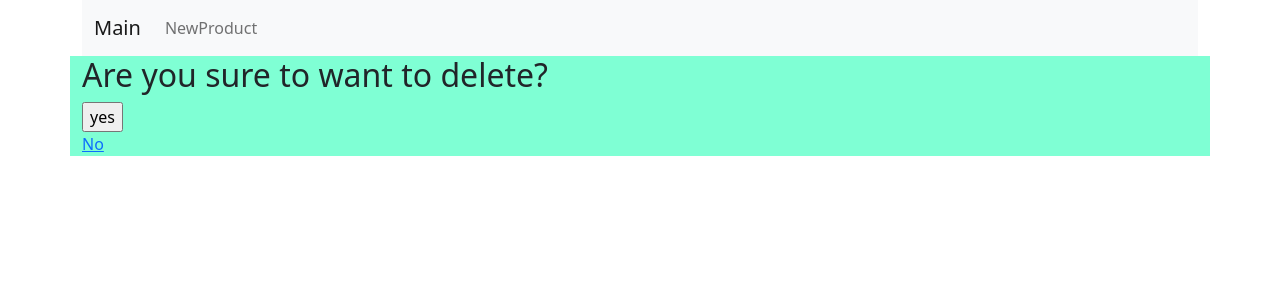
After one commit to pythonDev161221/hw_48-module, a Django app: page /delete/1 in a window 1280 px wide. The commit adds this page. Shown: the top 300 px of the page. Run offline with Django 4.2, Linux system fonts and the light colour scheme; tables that the repository leaves empty hold one stand-in row (values such as "Sample post"); some libraries are stand-ins or nearby versions.

Commit message:
create delete_product.html and respectively views and path in urls

```diff
--- /dev/null
+++ b/shop/webapp/templates/delete_product.html
@@ -0,0 +1,10 @@
+{% extends 'base.html' %}
+
+{% block content %}
+<h2>Are you sure to want to delete?</h2>
+    <form action="" method="post">
+    {% csrf_token %}
+        <input type="submit" value="yes">
+    </form>
+    <a href="{% url "index" %}">No</a>
+{% endblock %}
--- a/shop/webapp/templates/index.html
+++ b/shop/webapp/templates/index.html
@@ -13,6 +13,7 @@
 </p>
         <p>
             <a href="{% url "update_view" product.id %}">Update</a>
+            <a href="{% url "delete_view" product.pk %}">Delete</a>
         </p>
     {% endif %}
 {% endfor %}
--- a/shop/webapp/urls.py
+++ b/shop/webapp/urls.py
@@ -1,11 +1,12 @@
 from django.contrib import admin
 from django.urls import path
 
-from .views import index_view, detail_view, create_view, update_view
+from .views import index_view, detail_view, create_view, update_view, delete_view
 
 urlpatterns = [
     path('', index_view, name='index'),
     path('detail/<int:id>', detail_view, name='detail_view'),
     path('create/', create_view, name='create_view'),
     path('update/<int:id>', update_view, name='update_view'),
+    path('delete/<int:pk>', delete_view, name='delete_view'),
 ]
--- a/shop/webapp/views.py
+++ b/shop/webapp/views.py
@@ -66,5 +66,12 @@ def update_view(request, id):
             return redirect('detail_view', id=product.id)
         return render(request, "update_product.html", {'product': product, 'form': form})
 
+
 def delete_view(request, pk):
-    pass
+    product = Product.objects.get(pk=pk)
+    if request.method == "GET":
+        return render(request, "delete_product.html", {"product": product})
+    else:
+        print(product)
+        product.delete()
+        return redirect("index")
```
